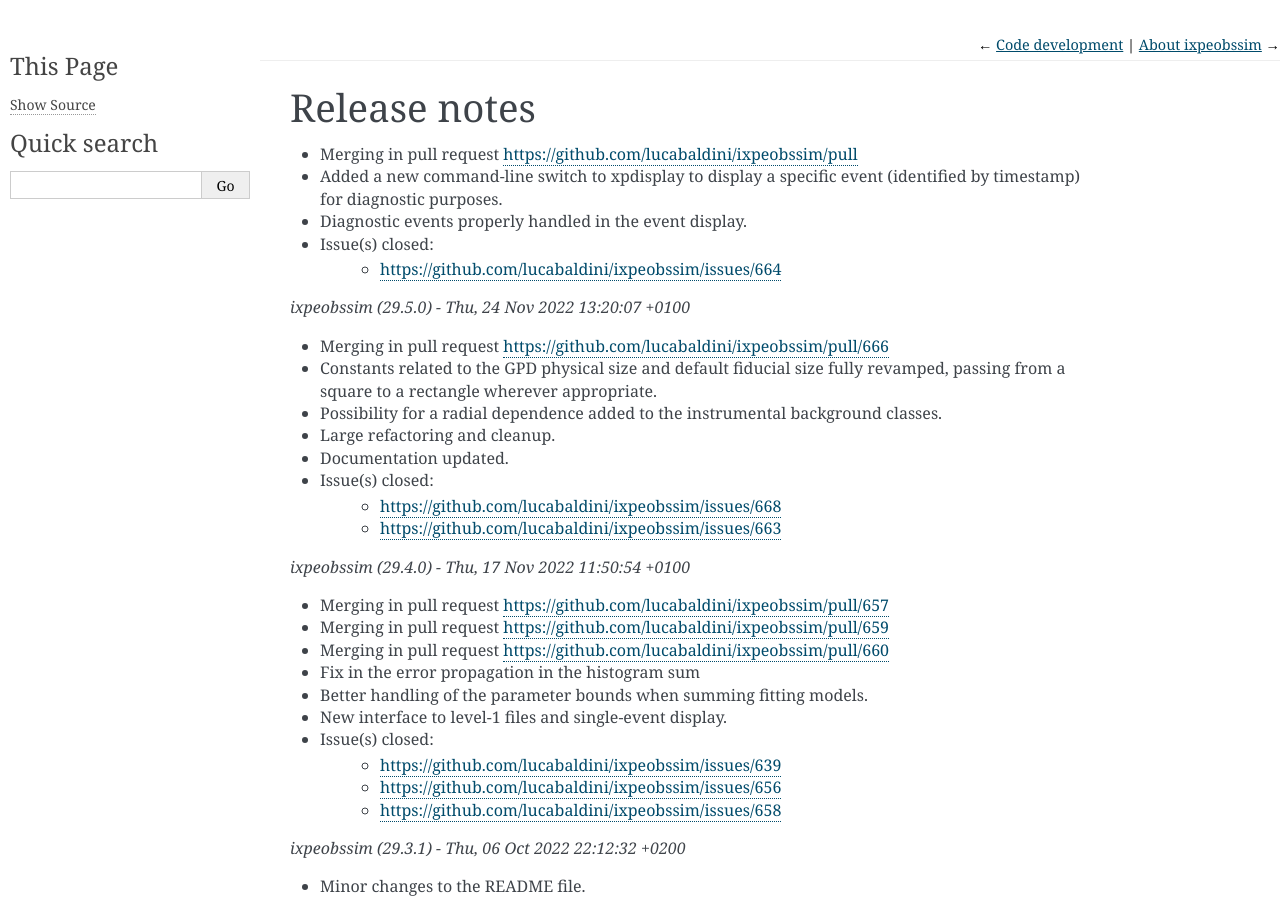
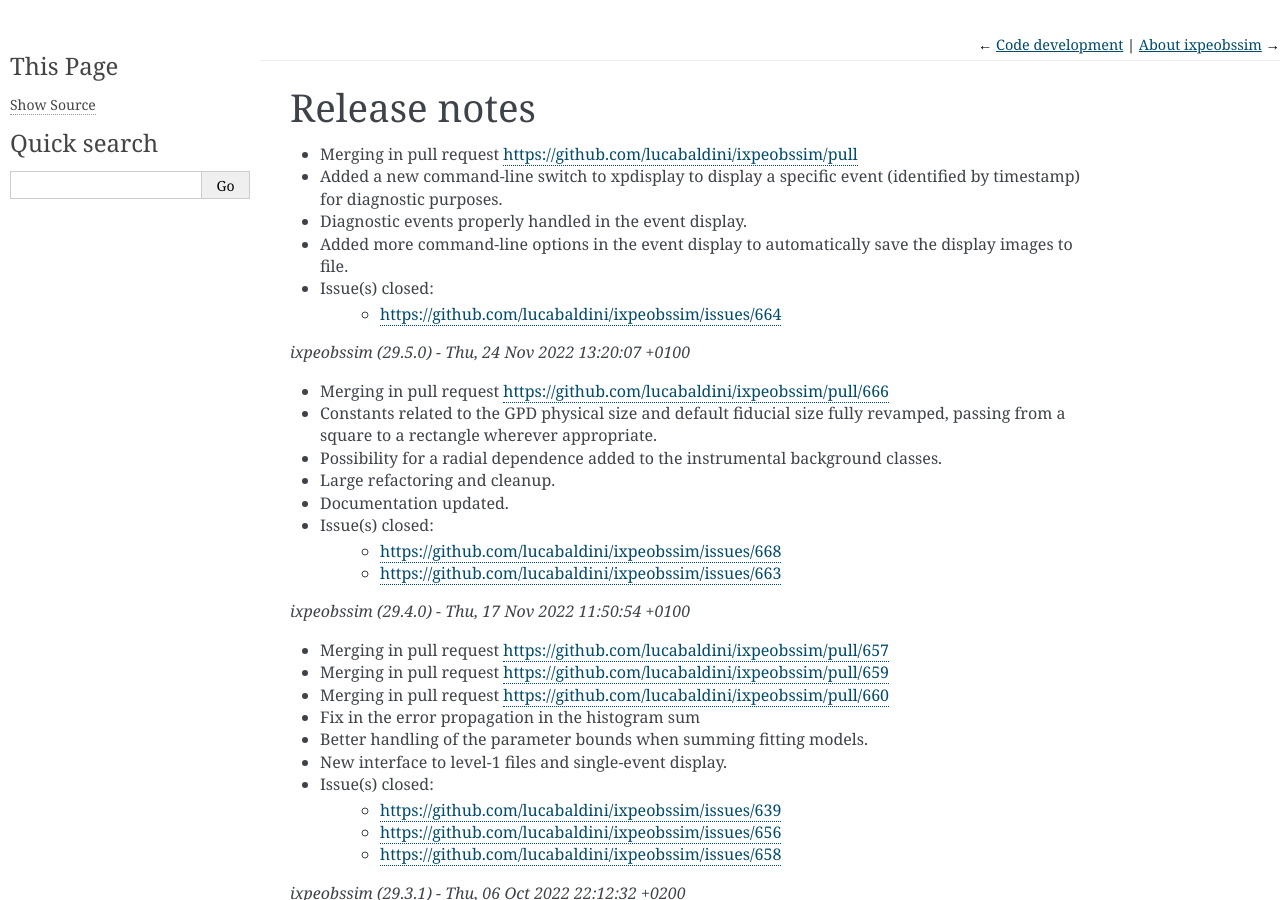
Before and after one commit to lucabaldini/ixpeobssim, a Sphinx documentation site: the page built from docs/release_notes.rst, in a window 1280 px wide and 900 px high. Built offline with Sphinx 7.4.7, drawn with Linux system fonts in a browser that asks for light colours; formulas are drawn with MathJax 3.

Commit message:
Updated release notes.

```diff
--- a/docs/release_notes.rst
+++ b/docs/release_notes.rst
@@ -8,6 +8,8 @@
 * Added a new command-line switch to xpdisplay to display a specific event
   (identified by timestamp) for diagnostic purposes.
 * Diagnostic events properly handled in the event display.
+* Added more command-line options in the event display to automatically save
+  the display images to file.
 * Issue(s) closed:
       * https://github.com/lucabaldini/ixpeobssim/issues/664
 
```
